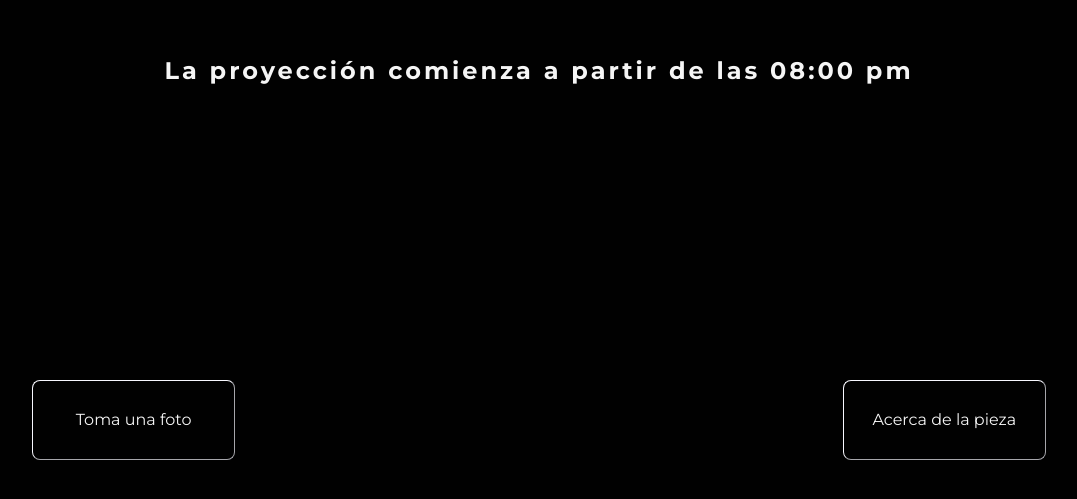
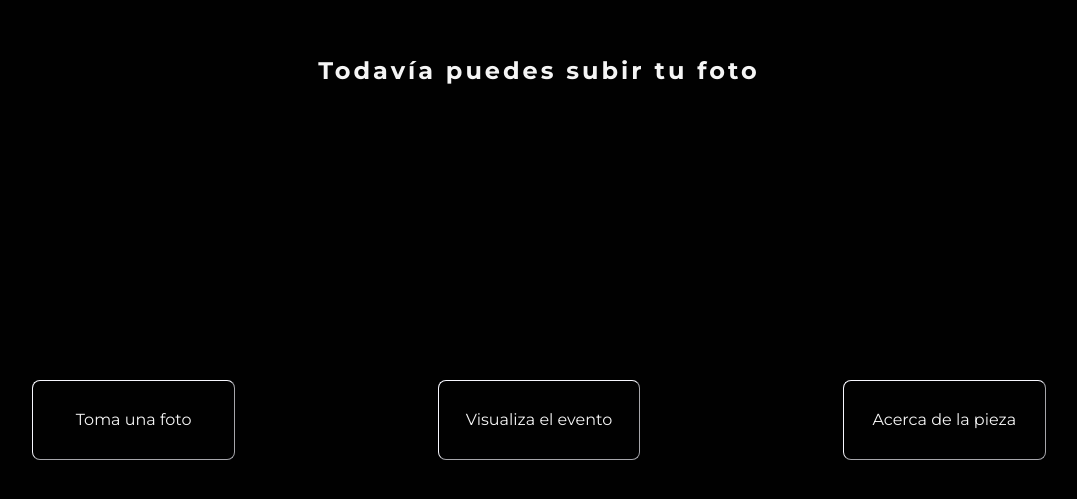
Before and after one commit to SoyUnCitrico/rastros-rostros, a website: page public/index.html in a window 1280 px wide. Shown: the part 281-780 px from the top of the page, without its empty margins (101-1178 px from the left). Drawn offline with Linux system fonts and the light colour scheme.

```diff
--- a/public/index.html
+++ b/public/index.html
@@ -20,14 +20,14 @@
     </div>
     <div class="hero-prox">
       <!-- <h2>Manda tu foto a partir de las 5:00 pm</h2> -->
-      <h2>La proyección comienza a partir de las 08:00 pm</h2>
-      <!-- <h2>Todavía puedes subir tu foto</h2> -->
+      <!-- <h2>La proyección comienza a partir de las 08:00 pm</h2> -->
+      <h2>Todavía puedes subir tu foto</h2>
     </div>
     <div class="hero-nav">
       <a class="button-cta" href="./camera.html">Toma una foto</a>
       <!-- <div></div> -->
-      <!-- <a href="./dataApp.html">Visualiza el evento</a> -->
-      <div></div>
+      <a href="./dataApp.html">Visualiza el evento</a>
+      <!-- <div></div> -->
       <a href="./info.html">Acerca de la pieza</a>
     </div>
 
```
Also changed, not shown: public/dataApp.html (+2 -2 lines), public/info.html (+2 -2 lines).
